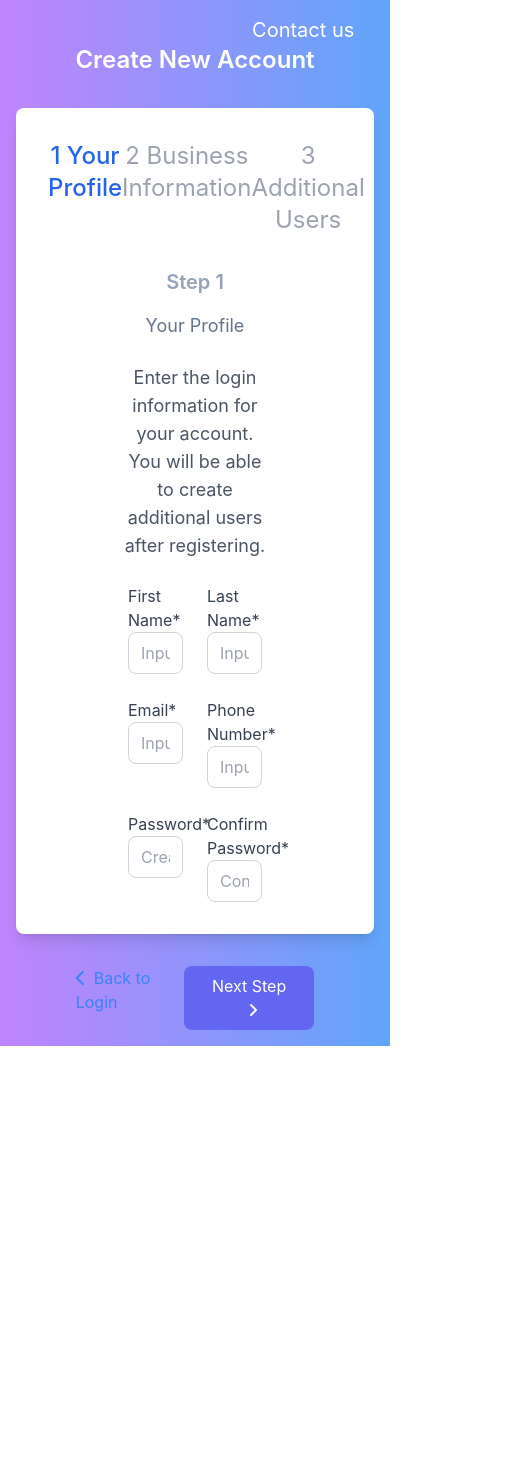
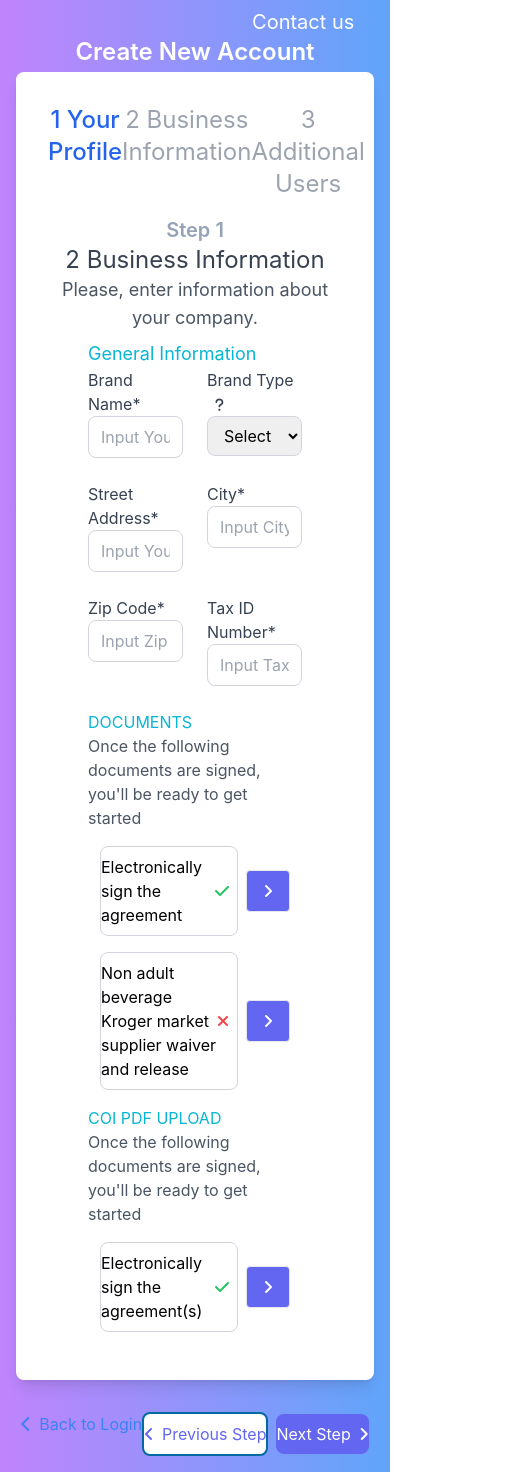
Before and after one commit to Vedantb27/nablasol-frontend-test2, a React (Create React App) app: page /BusinessInformation in a window 390 px wide. Shown: the whole page, 512 px wide, since content can reach past the window. Before the commit the page ends 1046 px from the top, so only its background shows below. Built offline with nearby package versions, Linux system fonts and the light colour scheme.

Commit message:
all component done

```diff
--- a/package.json
+++ b/package.json
@@ -8,6 +8,7 @@
     "@testing-library/user-event": "^13.5.0",
     "react": "^18.3.1",
     "react-dom": "^18.3.1",
+    "react-router-dom": "^6.24.1",
     "react-scripts": "5.0.1",
     "web-vitals": "^2.1.4"
   },
--- a/src/App.js
+++ b/src/App.js
@@ -1,12 +1,16 @@
 import React from 'react';
+import { createBrowserRouter, RouterProvider } from 'react-router-dom';
+import { ProjectProvider } from './context/ProjectContext';
 import CreateAccount from "./Components/CreateAccount";
+import BusinessInformation from './Components/BusinessInformation';
 import { GlobalProvider } from './GlobalContext';
+
 
 function App() {
   return (
     <GlobalProvider>
       <div className="App">
-        <CreateAccount/>
+        <BusinessInformation/>
       </div>
     </GlobalProvider>
   );
--- /dev/null
+++ b/src/Components/BusinessInformation.js
@@ -0,0 +1,131 @@
+import React from 'react';
+
+function BusinessInformation() {
+  return (
+    <div className="flex flex-col items-center justify-center bg-gradient-to-r from-purple-400 to-blue-400 p-4 pt-2">
+      <div className='w-full flex flex-col items-center'>
+        <div className='flex justify-end text-xl w-2/3 ml-20 text-white'>Contact us</div>
+        <div className='flex justify-center'>
+          <h2 className="text-2xl font-semibold mb-1 text-center text-2xl text-white">Create New Account</h2>
+        </div>
+      </div>
+      <div className="bg-white shadow-lg rounded-lg p-8 max-w-3xl w-full">
+        <div className="flex justify-between mb-4">
+          <div className="text-blue-600 font-medium text-center text-2xl"><span>1</span> Your Profile</div>
+          <div className="text-gray-400 text-center text-2xl"><span>2</span> Business Information</div>
+          <div className="text-gray-400 text-center text-2xl"><span>3</span> Additional Users</div>
+        </div>
+        <h3 className="text-xl font-semibold text-center text-slate-400">Step 1</h3>
+        <div className="text-gray-700 text-center text-2xl"><span>2</span> Business Information</div>
+        <p className="text-gray-600 mb-2 text-center ml-auto mr-auto text-lg">Please, enter information about your company.</p>
+
+        <label className='ml-10 mr-10 text-cyan-500 text-lg'>General Information</label>
+        <form className="grid grid-cols-2 gap-6 ml-10 mr-10">
+          <div>
+            <label className="block text-gray-700">Brand Name*</label>
+            <input
+              type="text"
+              className="border border-gray-300 rounded-lg px-3 py-2 w-full"
+              placeholder="Input Your Brand Name"
+            />
+          </div>
+          <div>
+            <label className="block text-gray-700 tooltip">
+              Brand Type
+              <i className="fa-solid fa-question ml-2 text-sm"></i>
+              <span className="tooltiptext">
+                Local: Brands with distribution in 3 divisions or less OR multiple divisions but a total of 150 stores or less. <br />
+                National: Brands with distribution in 4 or more divisions or in more than 150 stores.
+              </span>
+            </label>
+            <select className="border border-gray-300 rounded-lg px-3 py-2 w-full">
+              <option>Select Type of Your Brand</option>
+              <option>Local</option>
+              <option>National</option>
+            </select>
+          </div>
+          <div>
+            <label className="block text-gray-700">Street Address*</label>
+            <input
+              type="text"
+              className="border border-gray-300 rounded-lg px-3 py-2 w-full"
+              placeholder="Input Your Street Address"
+            />
+          </div>
+          <div>
+            <label className="block text-gray-700">City*</label>
+            <input
+              type="text"
+              className="border border-gray-300 rounded-lg px-3 py-2 w-full"
+              placeholder="Input City"
+            />
+          </div>
+          <div>
+            <label className="block text-gray-700">Zip Code*</label>
+            <input
+              type="text"
+              className="border border-gray-300 rounded-lg px-3 py-2 w-full"
+              placeholder="Input Zip Code"
+            />
+          </div>
+          <div>
+            <label className="block text-gray-700">Tax ID Number*</label>
+            <input
+              type="text"
+              className="border border-gray-300 rounded-lg px-3 py-2 w-full"
+              placeholder="Input Tax ID Number"
+            />
+          </div>
+        </form>
+        <div className="mt-6 ml-10 mr-10">
+          <label className="block text-cyan-500">DOCUMENTS</label>
+          <p className="text-gray-600 mb-4">Once the following documents are signed, you'll be ready to get started</p>
+          <div className="rounded-lg px-3 flex items-center justify-between mb-4">
+            <div className='border border-gray-300 rounded-lg py-2 w-full flex justify-between'>
+              <span>Electronically sign the agreement</span>
+              <button className="text-green-500"><i className="fa-solid fa-check mr-2"></i></button>
+            </div>
+            <div className='border ml-2 p-2 text-white bg-indigo-500 rounded px-4'>
+              <i className="fa-solid fa-angle-right"></i>
+            </div>
+          </div>
+
+          <div className="rounded-lg px-3 flex items-center justify-between mb-4">
+            <div className='border border-gray-300 rounded-lg py-2 w-full flex justify-between'>
+              <span>Non adult beverage Kroger market supplier waiver and release</span>
+              <button className="text-red-500"><i className="fa-solid fa-xmark mr-2"></i></button>
+            </div>
+            <div className='border ml-2 p-2 text-white bg-indigo-500 rounded px-4'>
+              <i className="fa-solid fa-angle-right"></i>
+            </div>
+          </div>
+          <label className="block text-cyan-500">COI PDF UPLOAD</label>
+          <p className="text-gray-600 mb-4">Once the following documents are signed, you'll be ready to get started</p>
+          <div className="rounded-lg px-3 flex items-center justify-between mb-4">
+            <div className='border border-gray-300 rounded-lg py-2 w-full flex justify-between'>
+              <span>Electronically sign the agreement(s)</span>
+              <button className="text-green-500"><i className="fa-solid fa-check mr-2"></i></button>
+            </div>
+            <div className='border ml-2 p-2 text-white bg-indigo-500 rounded px-4'>
+              <i className="fa-solid fa-angle-right"></i>
+            </div>
+          </div>
+        </div>
+      </div>
+      <div className="md:w-2/3 flex justify-between mt-8">
+        <a href="#" className="text-blue-500 hover:underline lg:ml-24"><i className="fa-solid fa-chevron-left mr-2"></i>Back to Login</a>
+        <div className='lg:mr-28'>
+          <button className="text-indigo-500 border-2 bg-white border-sky-700 text-indigo md:px-6 py-2 rounded-lg hover:bg-blue-600 mr-2">
+            <i className="fa-solid fa-angle-left mr-2"></i>
+            Previous Step
+          </button>
+          <button className="bg-indigo-500 text-white md:px-6 py-2 rounded-lg hover:bg-blue-600">
+            Next Step<i className="fa-solid fa-angle-right ml-2"></i>
+          </button>
+        </div>
+      </div>
+    </div>
+  );
+}
+
+export default BusinessInformation;
--- a/src/Components/CreateAccount.js
+++ b/src/Components/CreateAccount.js
@@ -20,14 +20,14 @@ function CreateAccount() {
           <h2 className="text-2xl font-semibold mb-4 text-center text-2xl text-white">Create New Account</h2>
         </div>
       </div>
-      <div className="bg-white shadow-lg rounded-lg p-8 max-w-5xl w-full">
+      <div className="bg-white shadow-lg rounded-lg p-8 max-w-5xl w-full ">
         <div className="flex justify-between mb-8">
           <div className="text-blue-600 font-medium text-center text-2xl"><span>1</span> Your Profile</div>
           <div className="text-gray-400 text-center text-2xl"><span>2</span> Business Information</div>
           <div className="text-gray-400 text-center text-2xl"><span>3</span> Additional Users</div>
         </div>
         <h3 className="text-xl font-semibold mb-4 text-center text-slate-400">Step 1</h3>
-        <h4 className="text-lg  mb-6 text-center text-4xl text-slate-500">Your Profile</h4>
+        <h4 className="text-lg  mb-6 text-center text-4xl text-slate-500">Your Profile  </h4>
         <p className="text-gray-600 mb-6 text-center  w-1/2 ml-auto mr-auto text-lg">Enter the login information for your account. You will be able to create additional users after registering.</p>
         <form className="grid grid-cols-2 gap-6  ml-20 mr-20">
           <div>
--- a/src/index.css
+++ b/src/index.css
@@ -11,3 +11,30 @@ code {
   font-family: source-code-pro, Menlo, Monaco, Consolas, 'Courier New',
     monospace;
 }
+
+.tooltip {
+  position: relative;
+  display: inline-block;
+}
+
+.tooltip .tooltiptext {
+  visibility: hidden;
+  width: 200px;
+  background-color: #555;
+  color: #fff;
+  text-align: center;
+  border-radius: 6px;
+  padding: 5px 0;
+  position: absolute;
+  z-index: 1;
+  left: 110%; /* Position the tooltip to the right of the text */
+  top: 50%;
+  margin-top: -30px; /* Adjust to center the tooltip vertically */
+  opacity: 0;
+  transition: opacity 0.3s;
+}
+
+.tooltip:hover .tooltiptext {
+  visibility: visible;
+  opacity: 1;
+}
```
Also changed, not shown: 1 other file (tests, documents, lock files or other folders).
